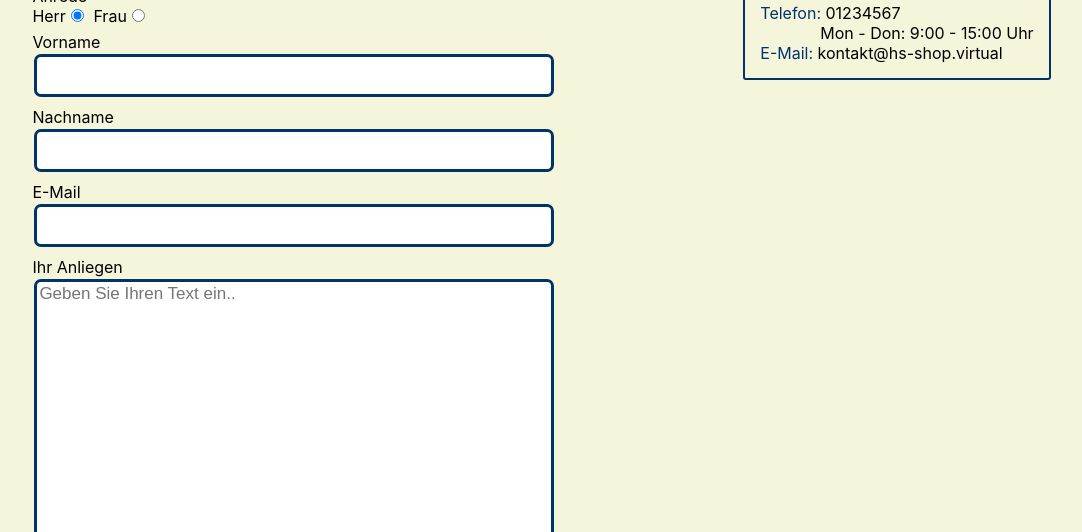
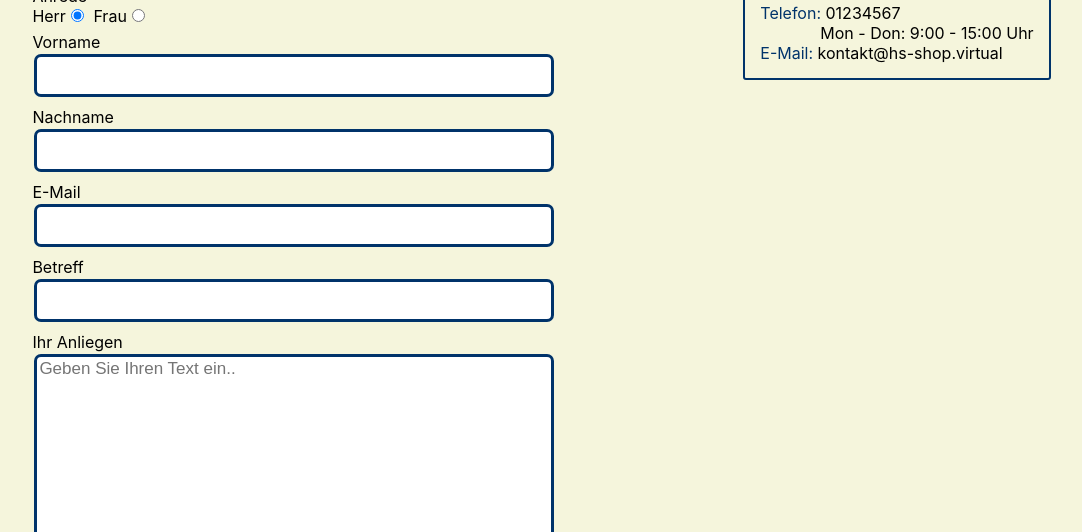
Before and after one commit to schrayju/RandomWebApplication, a website: page Website/Frontend/HTML/kontakt.html in a window 1280 px wide. Shown: the part 625-1157 px from the top of the page, without its empty margins (106-1188 px from the left). Drawn offline with nearby package versions, Linux system fonts and the light colour scheme.

Commit message:
Update kontakt.html
Betreff hinzugefügt & auskommentierte Mailto-Funktion

```diff
--- a/Website/Frontend/HTML/kontakt.html
+++ b/Website/Frontend/HTML/kontakt.html
@@ -102,6 +102,11 @@
                         <input type="email" name="email" required="on">
                     </div>
 
+                    <div>
+                        <text>Betreff</text><br>
+                        <input type="text" id="betreff" name="betreff" maxlength="40" required="off">
+                    </div>
+
                     <div class="textarea">
                         <text>Ihr Anliegen</text><br>
                         <textarea placeholder="Geben Sie Ihren Text ein.."></textarea>
@@ -109,6 +114,7 @@
 
                     <div class="submit">
                         <input type="submit" value="Abschicken" onclick="sendForm()">
+                        <!-- <a href="mailto:kontakt.randomwebapplication@gmail.com?&body=Geben Sie hier Ihren Text ein!">{E-Mail Link}</a> -->
                     </div>
 
                 </form>
```
